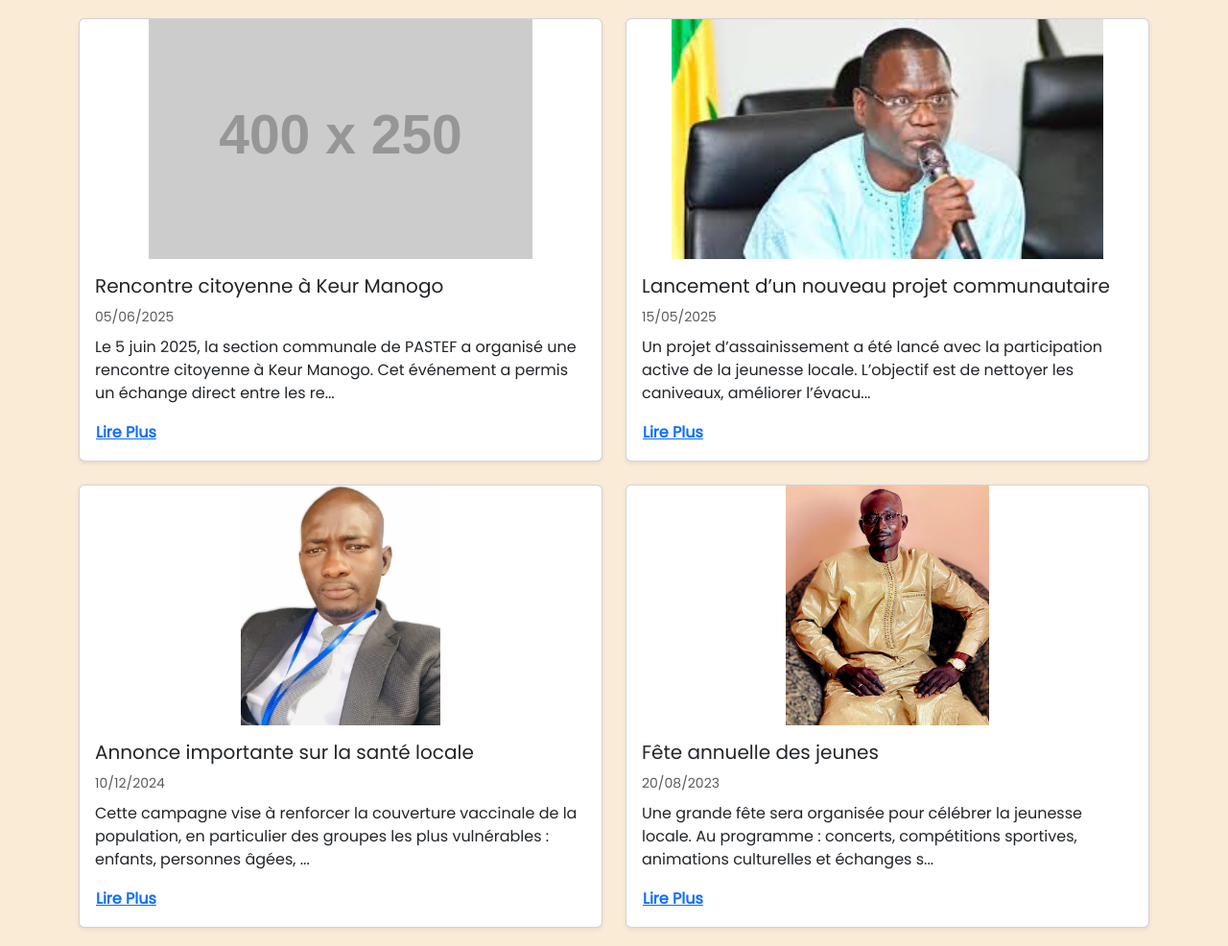
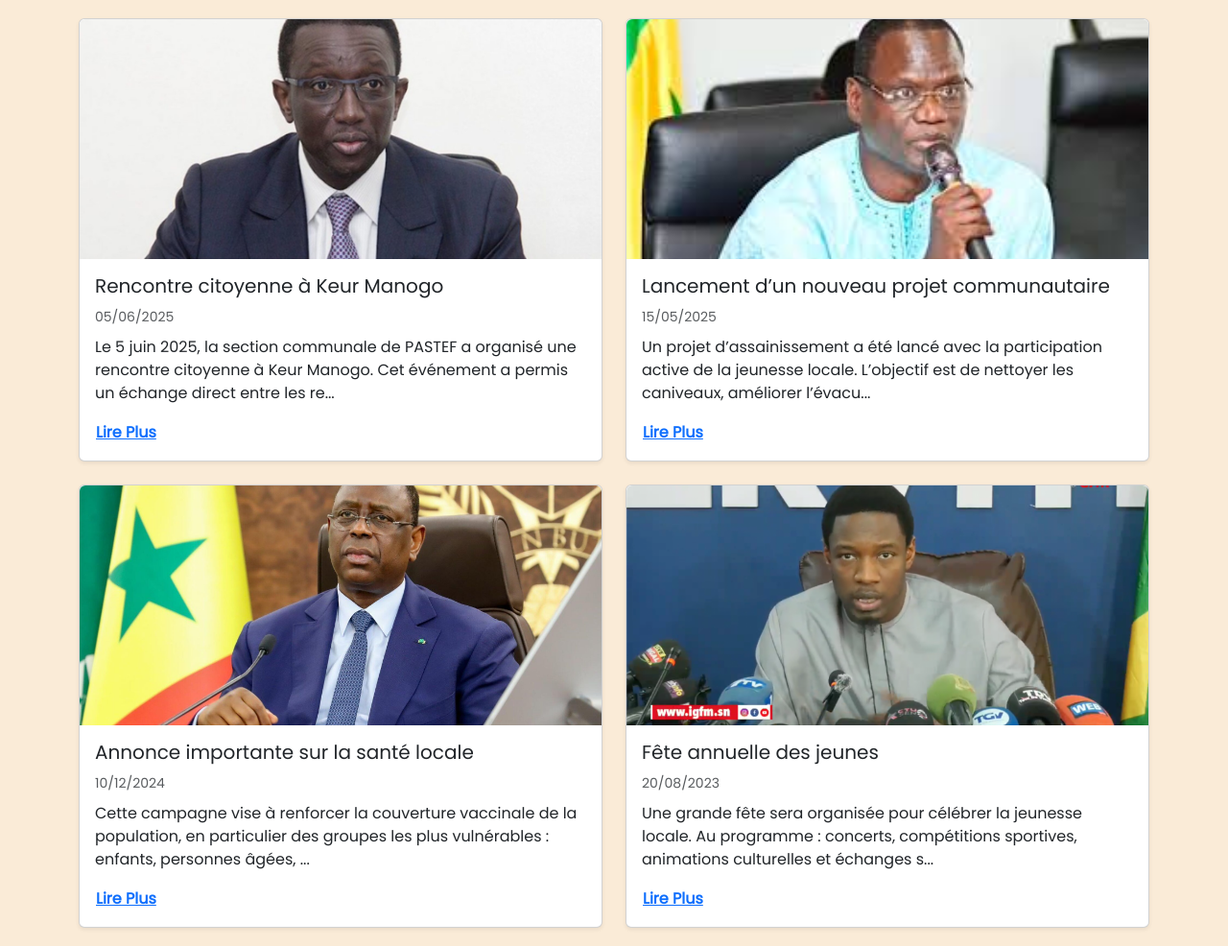
Before and after one commit to Ablaye2025/pastef, a plain HTML site: page actualites.html in a window 1280 px wide. Shown: the part 247-1233 px from the top of the page at 96% size. Drawn offline with nearby package versions, Linux system fonts and the light colour scheme; placeholder pictures from the web are drawn by us.

Commit message:
Update actualites.html

```diff
--- a/actualites.html
+++ b/actualites.html
@@ -16,11 +16,9 @@
 
   <style>
     .card-img-top {
-  width: 100%;
-  height: auto; /* hauteur automatique selon largeur */
-  max-height: 250px; /* optionnel, limite la hauteur maxi */
-  object-fit: contain; /* pour ne pas couper l’image, mais avoir des bandes si nécessaire */
-  display: block;
+      object-fit: cover;
+      width: 100%;
+      height: 250px;
     }
     .card {
       cursor: default;
@@ -122,7 +120,7 @@
       titre: "Rencontre citoyenne à Keur Manogo",
       date: "2025-06-05",
       categorie: "evenement",
-      image: "lo11.jpg",
+      image: "am1.jpg",
       description: "Le 5 juin 2025, la section communale de PASTEF a organisé une rencontre citoyenne à Keur Manogo. Cet événement a permis un échange direct entre les représentants du parti et les habitants, autour des enjeux majeurs qui touchent la communauté. Objectif : identifier les priorités de développement local en donnant la parole aux citoyens, dans une démarche participative et transparente. Cette initiative s’inscrit dans la volonté du mouvement de bâtir une gouvernance locale plus inclusive, centrée sur les réalités du terrain et les aspirations des populations.",
       lien: "#"
     },
@@ -140,7 +138,7 @@
       titre: "Annonce importante sur la santé locale",
       date: "2024-12-10",
       categorie: "annonce",
-      image: "lo13.jpeg",
+      image: "mak1.jpg",
       description: "Cette campagne vise à renforcer la couverture vaccinale de la population, en particulier des groupes les plus vulnérables : enfants, personnes âgées, femmes enceintes, mais aussi les jeunes et adultes non encore vaccinés. Les vaccins proposés couvrent plusieurs maladies graves et évitables, notamment : tétanos, rougeole, poliomyélite, hépatite B, tuberculose (BCG) et fièvre jaune. Des équipes mobiles seront déployées dans les quartiers, villages et centres de santé pour faciliter l’accès aux vaccins. Des séances d’information seront également organisées pour répondre aux questions et lutter contre les idées reçues.",
       lien: "#"
     },
@@ -149,7 +147,7 @@
       titre: "Fête annuelle des jeunes",
       date: "2023-08-20",
       categorie: "evenement",
-      image: "lo14.jpeg",
+      image: "fall.png",
       description: "Une grande fête sera organisée pour célébrer la jeunesse locale. Au programme : concerts, compétitions sportives, animations culturelles et échanges sur le rôle des jeunes dans le développement de la commune.",
       lien: "#"
     },
```
